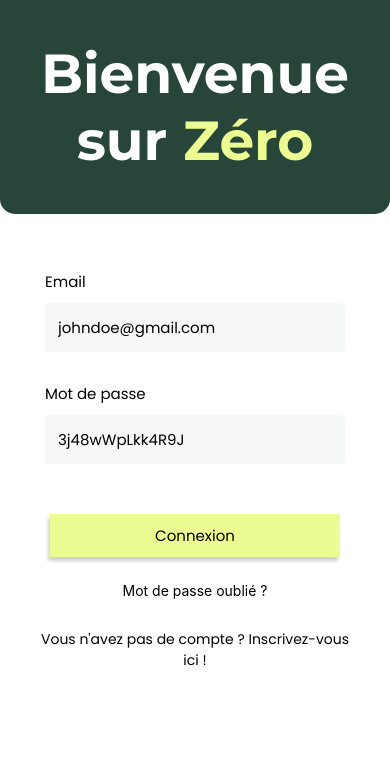
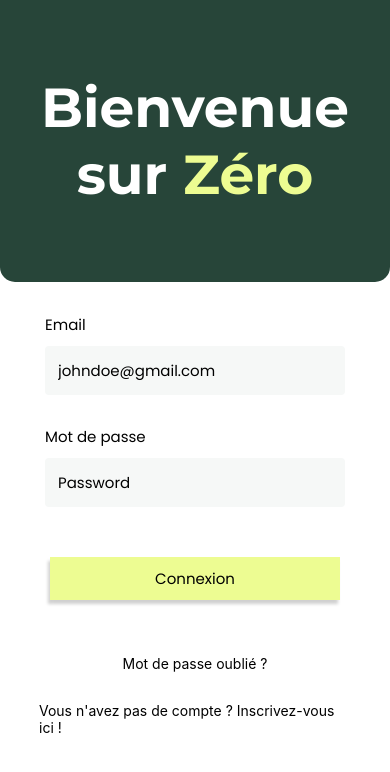
Before and after one commit to Yllies/zero-frontend, a React Native app: screen /Login in a window 390 px wide. Shown: the top 772 px of the page. Built offline with nearby package versions, Linux system fonts and the light colour scheme.

Commit message:
remise en place de la fonction connection

```diff
--- a/package.json
+++ b/package.json
@@ -24,7 +24,8 @@
     "react": "18.2.0",
     "react-native": "0.72.3",
     "react-native-safe-area-context": "^4.7.1",
-    "react-native-screens": "~3.22.0"
+    "react-native-screens": "~3.22.0",
+    "react-redux": "^8.1.2"
   },
   "devDependencies": {
     "@babel/core": "^7.20.0"
--- a/screens/LoginScreen.js
+++ b/screens/LoginScreen.js
@@ -1,4 +1,6 @@
 import { useState, useEffect } from "react";
+import { useDispatch, useSelector } from 'react-redux';
+import {login} from'../reducers/user'
 import {
   Image,
   KeyboardAvoidingView,
@@ -15,6 +17,7 @@ import {
 import { useFonts } from "expo-font";
 import * as SplashScreen from "expo-splash-screen";
 import { useCallback } from "react";
+
 SplashScreen.preventAutoHideAsync();
 
 export default function LoginScreen({ navigation }) {
@@ -25,12 +28,47 @@ export default function LoginScreen({ navigation }) {
     "Poppins": require("../assets/fonts/Poppins-Regular.ttf"),
 
   });
+  const dispatch = useDispatch();
+  const user = useSelector((state) => state.user.value);
+
+  // Redirect to /home if logged in
+  // if (user.token) {
+  //   navigation.navigate('Accueil');
+  // }
+
+  const [email, setEmail] = useState('');
+  const [password, setPassword] = useState('');
+
+  const handleSignin = () => {
+    fetch('http://10.20.2.175:3000/users/signin', {
+      method: 'POST',
+      headers: { 'Content-Type': 'application/json' },
+      body: JSON.stringify({ email, password }),
+    }).then(response => response.json())
+      .then(data => {
+        if (data.result) {
+          dispatch(login({ token: data.token, email: data.email, name: data.name }));
+          navigation.navigate("TabNavigator", { screen: "Acceuil" }); // Redirect to "Accueil" page
+        } else {
+          // Handle login failure, display an error message, etc.
+          alert(data.error);
+        }
+      })
+      .catch(error => {
+        // Handle fetch error, display an error message, etc.
+        console.error('Login failed:', error);
+        alert('An error occurred while trying to log in. Please try again later.');
+      });
+  }
 
   const onLayoutRootView = useCallback(async () => {
     if (fontsLoaded) {
       await SplashScreen.hideAsync();
     }
   }, [fontsLoaded]);
+
+
+
 
   if(fontsLoaded){
     return (
@@ -50,29 +88,22 @@ export default function LoginScreen({ navigation }) {
             <View style={styles.form}>
               <View style={styles.email}>
                 <Text style={styles.label}>Email</Text>
-                <TextInput
-                  style={styles.input}
-                  placeholder="johndoe@gmail.com"
-                />
+                <TextInput style={styles.input} onChangeText={(value) => setEmail(value)} value={email} placeholder="johndoe@gmail.com" />
             </View>
             <View style={styles.password}>
               <Text style={styles.label}>Mot de passe</Text>
-                <TextInput style={styles.input} placeholder="3j48wWpLkk4R9J" />
+              <TextInput style={styles.input} onChangeText={(value) => setPassword(value)} value={password} placeholder="Password" />
             </View>
-              <TouchableOpacity style={styles.btnLogin}>
+            <TouchableOpacity onPress={() => handleSignin()}style={styles.btnLogin}>
               <Text style={styles.login}>Connexion</Text>
             </TouchableOpacity>
             <TouchableOpacity>
-                <Text>Mot de passe oublié ?</Text>
+              <Text style={styles.signupHere}>Mot de passe oublié ?</Text>
             </TouchableOpacity>
             <TouchableOpacity
               onPress={() => navigation.navigate("SignUp")}
-                style={styles.signupHere}
             >
-                <Text style={{ textAlign: "center",     fontFamily:"Poppins"
- }}>
-                  Vous n'avez pas de compte ? Inscrivez-vous ici !
-                </Text>
+              <Text  style={styles.signupHere}>Vous n'avez pas de compte ? Inscrivez-vous ici !</Text>
             </TouchableOpacity>
             </View>
           </View>
@@ -119,7 +150,8 @@ const styles = StyleSheet.create({
   },
   form: {
     width: "80%",
-    height: "70%",
+    height: 500,
+    marginTop:70,
     alignItems: "center",
   },
   input: {
```
Lines whose indentation alone changed are shown as unchanged.
